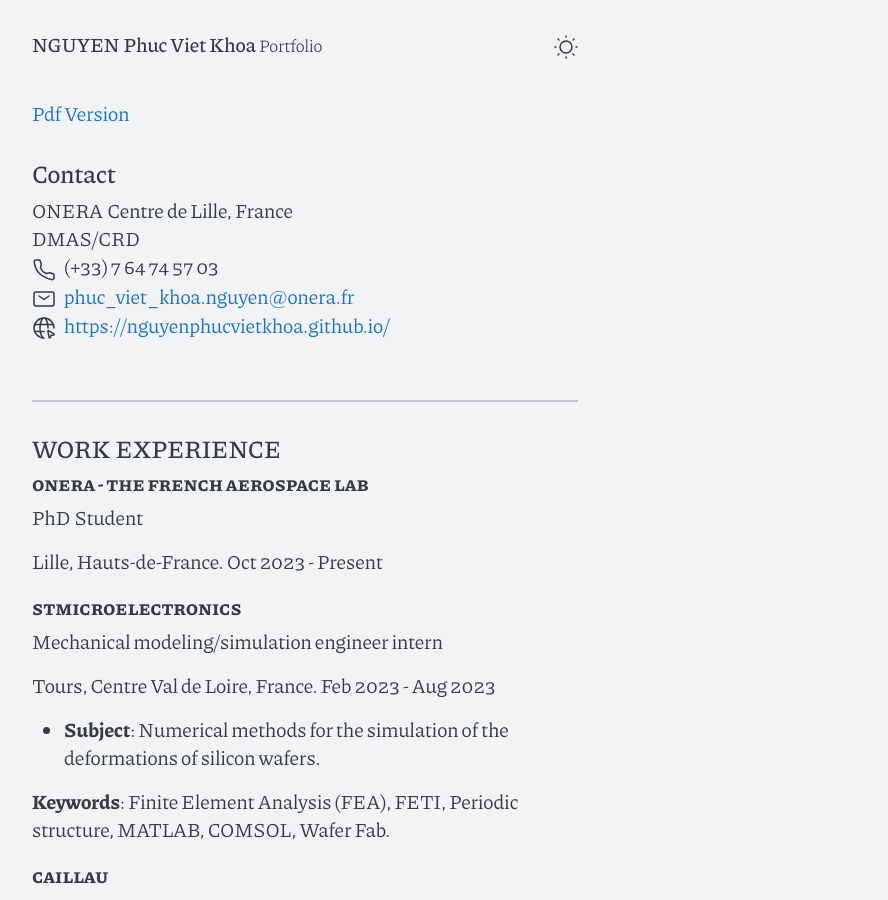
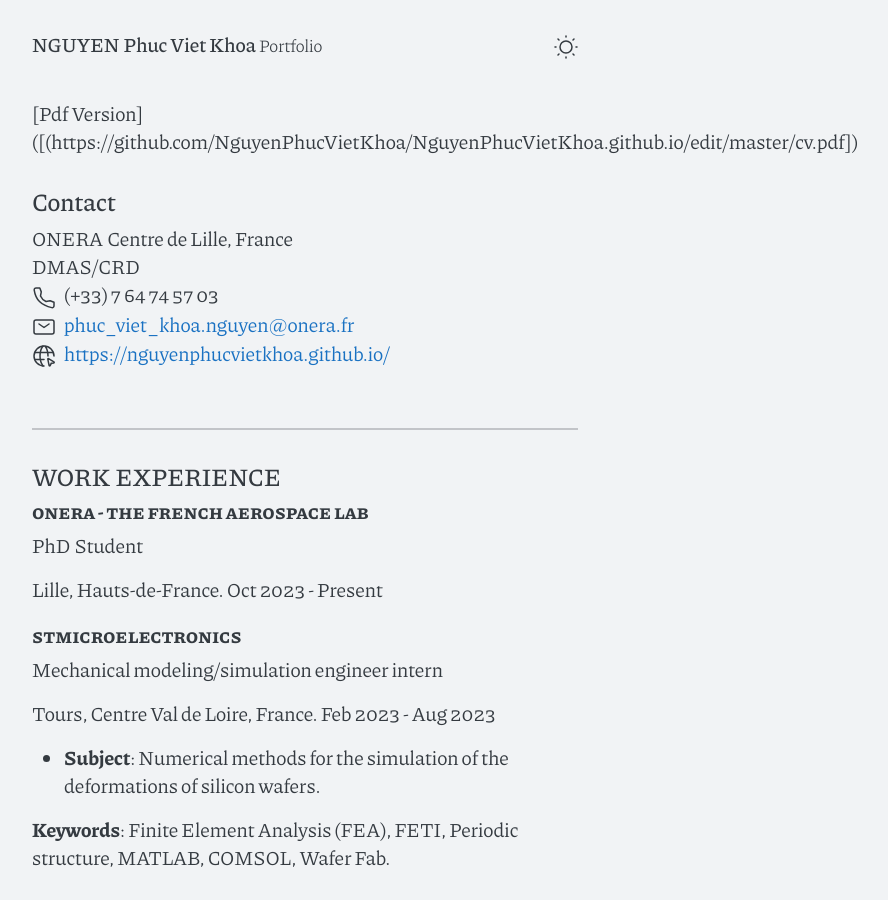
Before and after one commit to NguyenPhucVietKhoa/NguyenPhucVietKhoa.github.io, a Jekyll site: the page built from cv.md, in a window 1280 px wide and 900 px high. Shown: the whole window, without its empty margins (335-1223 px from the left). Built offline with Jekyll 4.4.1, drawn with Linux system fonts in a browser that asks for light colours; part of the change alters nothing that is shown.

Commit message:
Update cv.md

```diff
--- a/cv.md
+++ b/cv.md
@@ -2,7 +2,7 @@
 layout: cv
 title: CV
 ---
-[Pdf Version]([[https://link-url-here.org](https://github.com/NguyenPhucVietKhoa/NguyenPhucVietKhoa.github.io/edit/master/cv.pdf)])
+[Pdf Version]([(https://github.com/NguyenPhucVietKhoa/NguyenPhucVietKhoa.github.io/edit/master/cv.pdf])
 
 {% include contact.html %}
 
```
